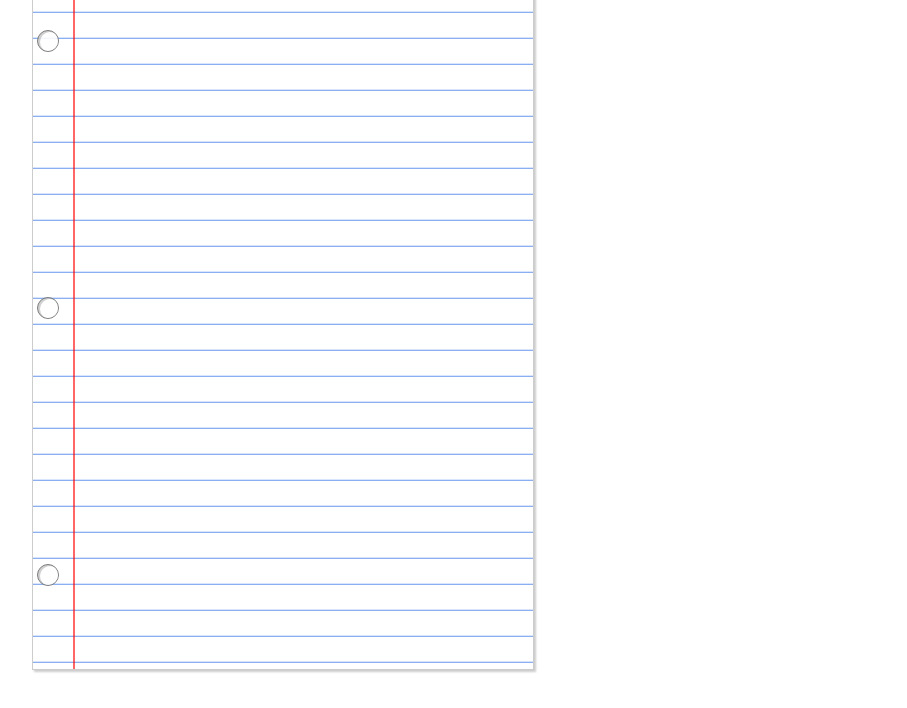
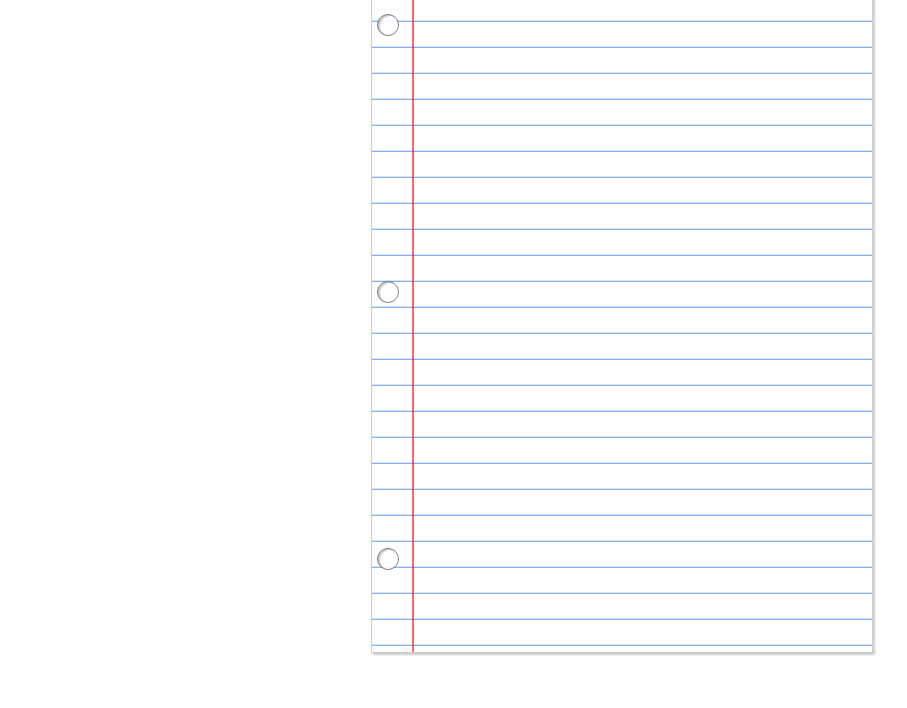
Before and after one commit to ChristinaJackson/todoListImprovedFirebase, a plain HTML site: page index.html in a window 1280 px wide. Shown: the part 117-825 px from the top of the page, without its empty margins (18-925 px from the left). Drawn offline with nearby package versions, Linux system fonts and the light colour scheme; a web font is replaced by a local one.

Commit message:
centered page

```diff
--- a/index.html
+++ b/index.html
@@ -8,23 +8,30 @@
     <link href="style.css" rel="stylesheet" type="text/css" />
   </head>
   <body>
-
-      <div id="holes">
-
-
+    <!-- <div id="holes">
       <div class = "hole hole1" >
         <div class="innerHole"> </div>
     </div>
-
     <div class = "hole hole1" >
       <div class="innerHole"></div>
+   </div>
+    <div class = "hole hole1" >
+      <div class="innerHole"></div>
+  </div>
+</div> -->
 
+<div id='todo-list-body'>
+      <div id="holes">
+      <div class = "hole hole1" >
+        <div class="innerHole"> </div>
+    </div>
+    <div class = "hole hole1" >
+      <div class="innerHole"></div>
    </div>
     <div class = "hole hole1" >
       <div class="innerHole"></div>
   </div>
 </div>
-    <div id='todo-list-body'>
     <div id='todoTopper'>
     <h1>To-do List</h1>
     <!-- added form for access and invis label for the todo input -->
--- a/style.css
+++ b/style.css
@@ -1,6 +1,4 @@
 body{
-  margin: 25px 0 0 50px;
-  padding: 0;
   font-family: "Open Sans",helvetical, sans-serif;
   color: #02071b;
 }
@@ -8,6 +6,7 @@ ul, li{
   list-style: none;
 }
 #todo-list-body{
+  margin: auto;
   border: solid #ccc 1px;
   position: relative;
   z-index: 1;
@@ -20,7 +19,7 @@ ul, li{
 }
 #todo-list-body h1{
   text-align: center;
-  margin-top: 0px;
+  margin-top: 0;
 }
 #todo-list-body::before{
   content: '';
```
Lines whose indentation alone changed are shown as unchanged.
